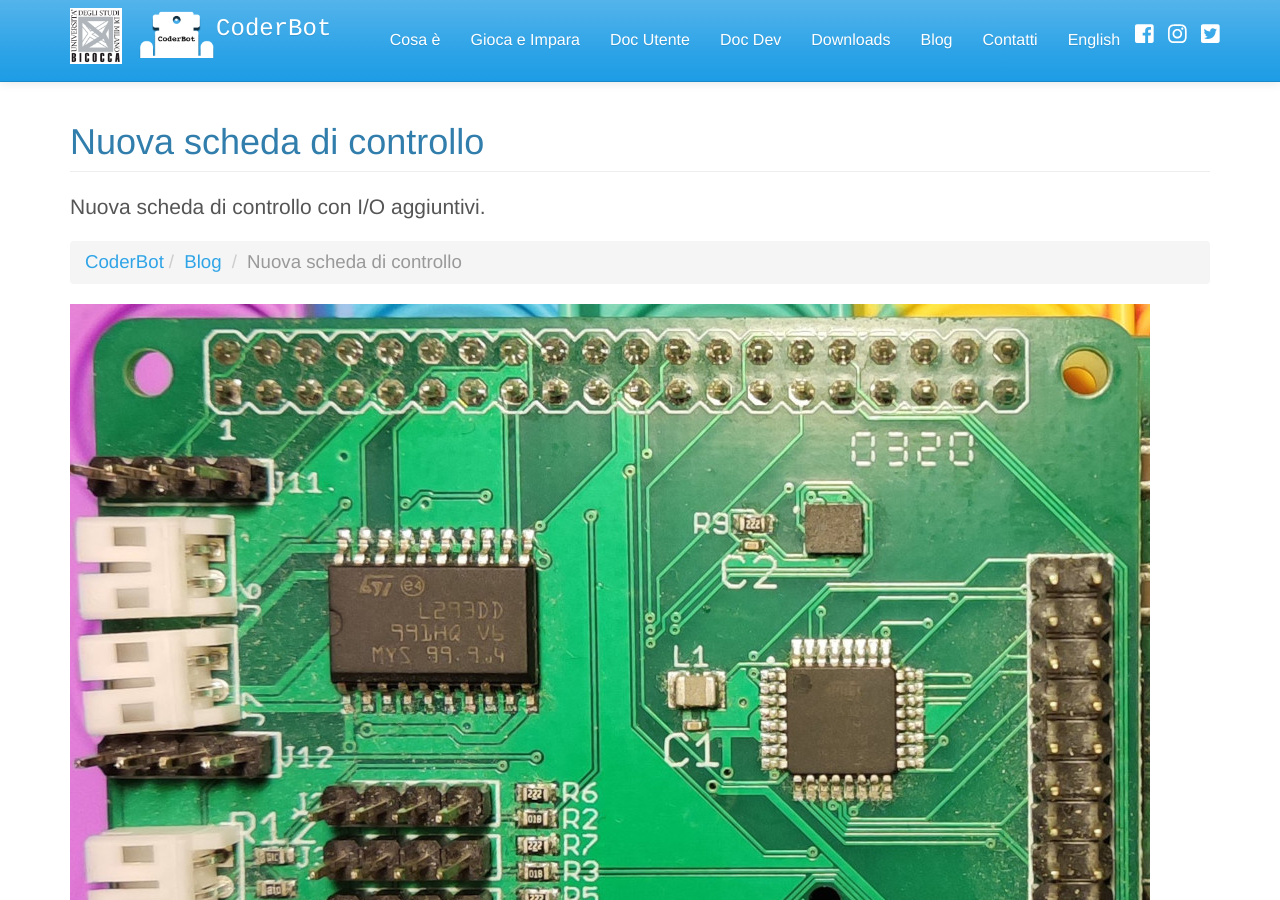
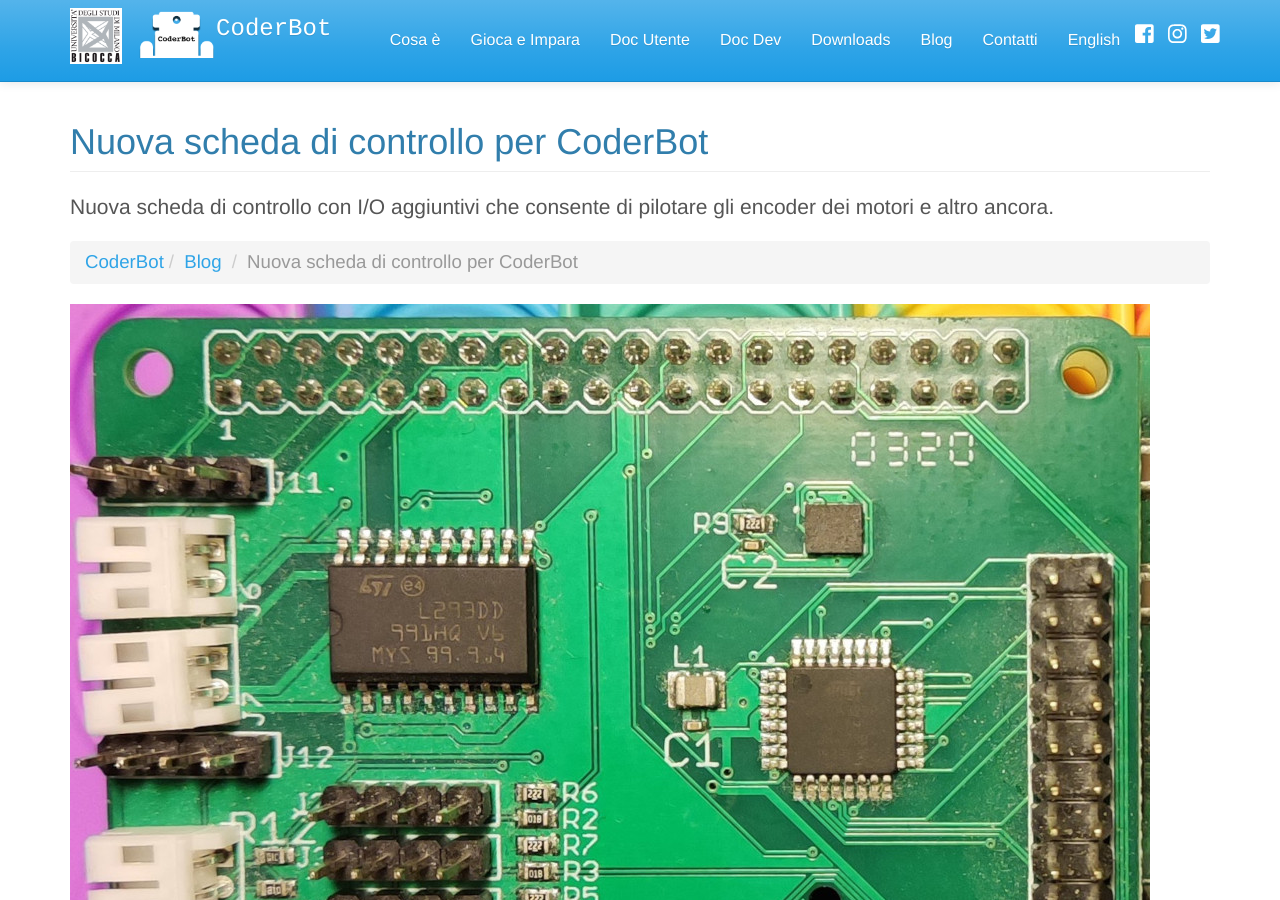
Before and after one commit to CoderBotOrg/website, a Jekyll site: the page built from _posts/2020-05-06-it-nuova-scheda-controllo.markdown, in a window 1280 px wide and 900 px high. Built offline with Jekyll 4.4.1, drawn with Linux system fonts in a browser that asks for light colours; nearby versions of some CDN libraries.

Commit message:
new control board

```diff
--- a/_posts/2020-05-06-en-new-hardware.markdown
+++ b/_posts/2020-05-06-en-new-hardware.markdown
@@ -1,6 +1,6 @@
 ---
 layout: en/post
-title: "New hardware board"
+title: "New control board for CoderBot"
 subtitle: "New motor control and I/O board for CoderBot."
 splash: "blog/coderbot_control_board_v5_splash.png"
 date: 2020-05-08 10:00:00
--- a/_posts/2020-05-06-it-nuova-scheda-controllo.markdown
+++ b/_posts/2020-05-06-it-nuova-scheda-controllo.markdown
@@ -1,7 +1,7 @@
 ---
 layout: it/post
-title: "Nuova scheda di controllo"
-subtitle: "Nuova scheda di controllo con I/O aggiuntivi."
+title: "Nuova scheda di controllo per CoderBot"
+subtitle: "Nuova scheda di controllo con I/O aggiuntivi che consente di pilotare gli encoder dei motori e altro ancora."
 splash: "blog/coderbot_control_board_v5_splash.png"
 date: 2019-02-07 10:00:00
 category: blog
```
